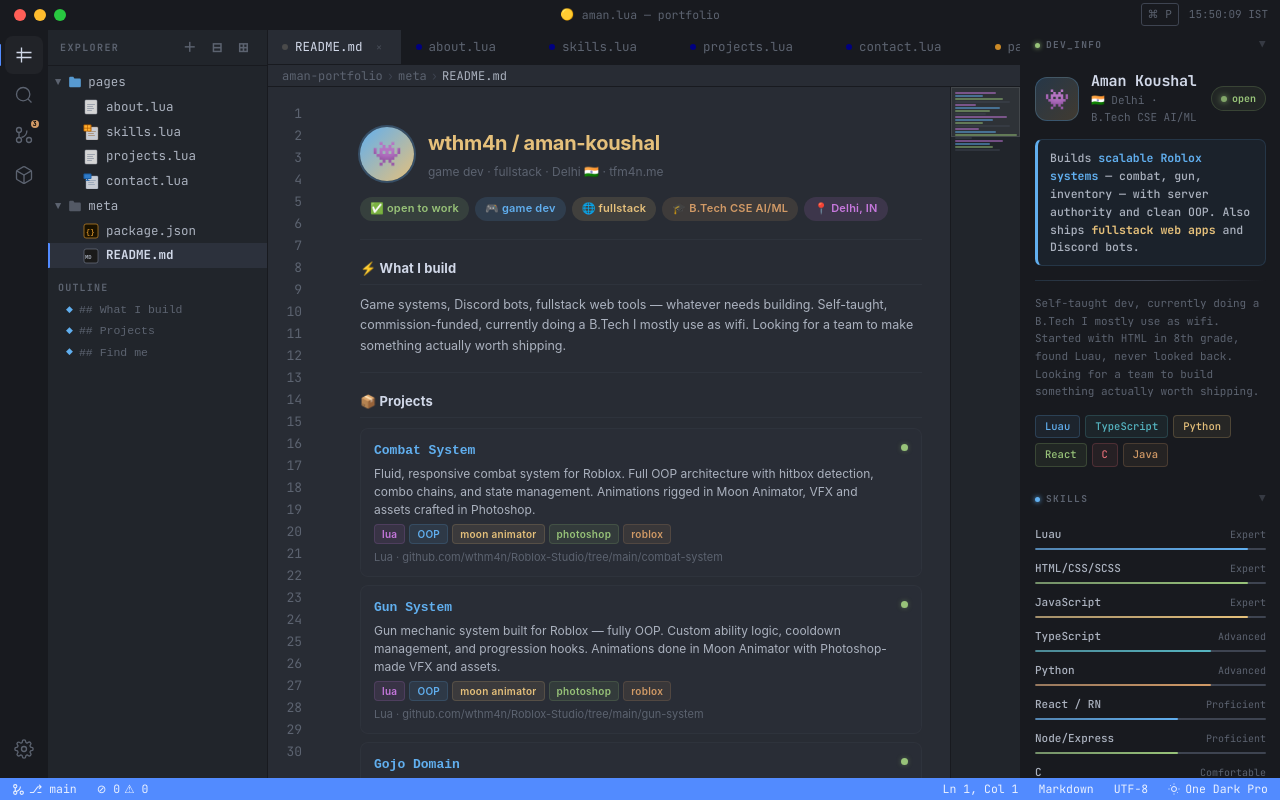
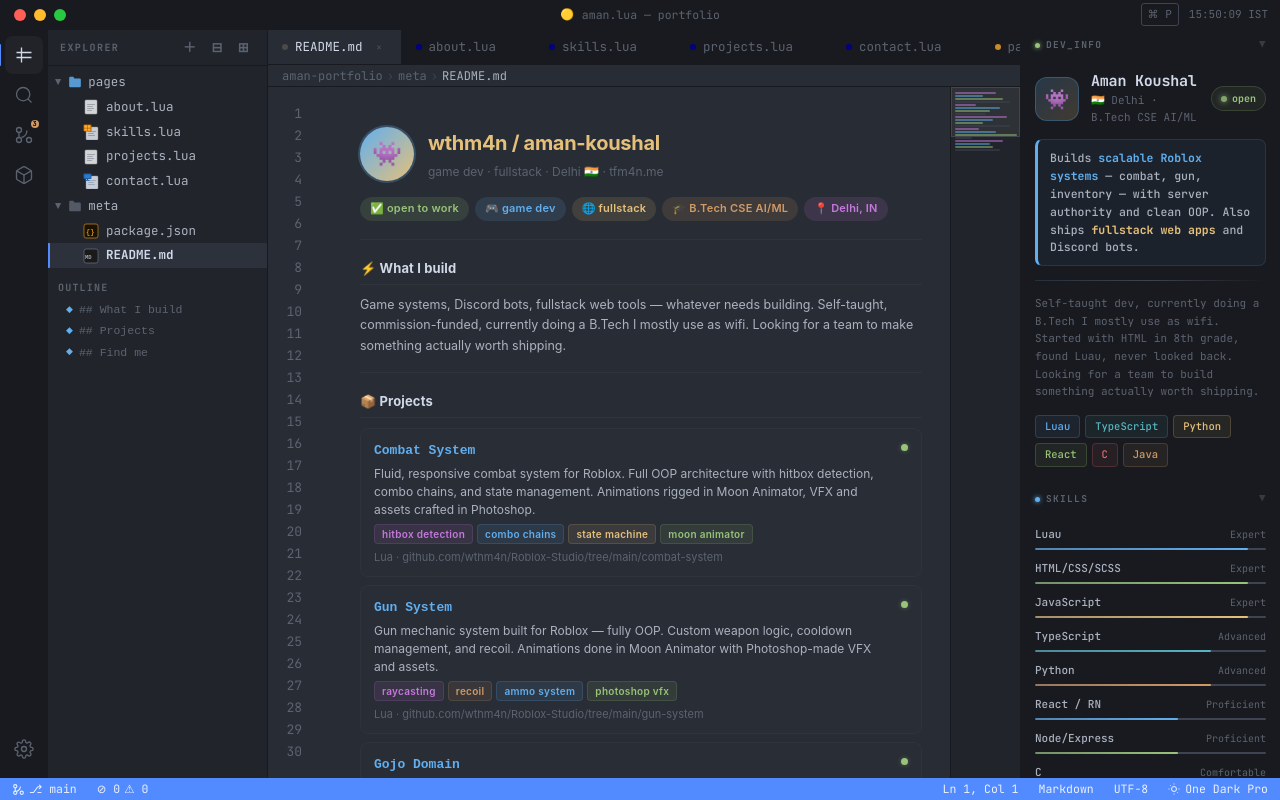
Before and after one commit to wthm4n/wthm4n.github.io, a React (Vite) app: page / in a window 1280 px wide. Built offline with nearby package versions, Linux system fonts and the light colour scheme.

Commit message:
auto: update src/components/CodeBlocks.jsx — 9:25:04 pm

```diff
--- a/src/components/CodeBlocks.jsx
+++ b/src/components/CodeBlocks.jsx
@@ -1768,32 +1768,29 @@ export function CodeReadme({ t }) {
   };
 
   const projects = [
-
-    {
+ {
       name: "Combat System",
       desc: "Fluid, responsive combat system for Roblox. Full OOP architecture with hitbox detection, combo chains, and state management. Animations rigged in Moon Animator, VFX and assets crafted in Photoshop.",
       lang: "Lua",
       url: "https://github.com/wthm4n/Roblox-Studio/tree/main/combat-system",
       tags: [
-        { label: "lua", color: t.keyword },
-        { label: "OOP", color: t.func },
-        { label: "moon animator", color: t.type },
-        { label: "photoshop", color: t.string },
-        { label: "roblox", color: t.number },
+        { label: "hitbox detection", color: t.keyword },
+        { label: "combo chains", color: t.func },
+        { label: "state machine", color: t.type },
+        { label: "moon animator", color: t.string },
       ],
       done: true,
     },
     {
       name: "Gun System",
-      desc: "Gun mechanic system built for Roblox — fully OOP. Custom ability logic, cooldown management, and progression hooks. Animations done in Moon Animator with Photoshop-made VFX and assets.",
+      desc: "Gun mechanic system built for Roblox — fully OOP. Custom weapon logic, cooldown management, and recoil. Animations done in Moon Animator with Photoshop-made VFX and assets.",
       lang: "Lua",
       url: "https://github.com/wthm4n/Roblox-Studio/tree/main/gun-system",
       tags: [
-        { label: "lua", color: t.keyword },
-        { label: "OOP", color: t.func },
-        { label: "moon animator", color: t.type },
-        { label: "photoshop", color: t.string },
-        { label: "roblox", color: t.number },
+        { label: "raycasting", color: t.keyword },
+        { label: "recoil", color: t.number },
+        { label: "ammo system", color: t.func },
+        { label: "photoshop vfx", color: t.string },
       ],
       done: true,
     },
@@ -1803,12 +1800,10 @@ export function CodeReadme({ t }) {
       lang: "Lua",
       url: "https://github.com/wthm4n/Roblox-Studio/tree/main/gojo-domain",
       tags: [
-        { label: "lua", color: t.keyword },
-        { label: "OOP", color: t.func },
-        { label: "moon animator", color: t.type },
-        { label: "photoshop", color: t.string },
-        { label: "roblox", color: t.number },
-        { label: "vfx", color: t.comment },
+        { label: "env overhaul", color: t.type },
+        { label: "ability trigger", color: t.keyword },
+        { label: "cinematic anim", color: t.func },
+        { label: "custom vfx", color: t.string },
       ],
       done: true,
     },
```
